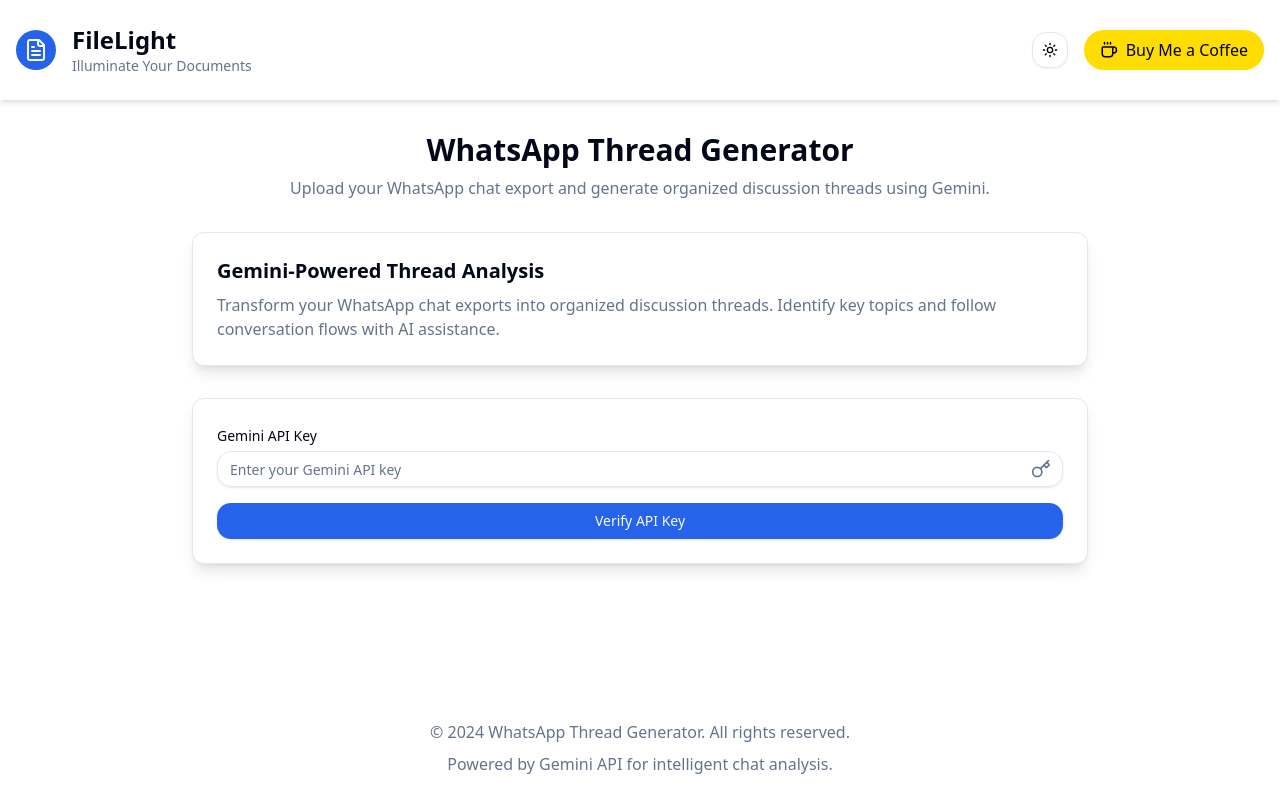
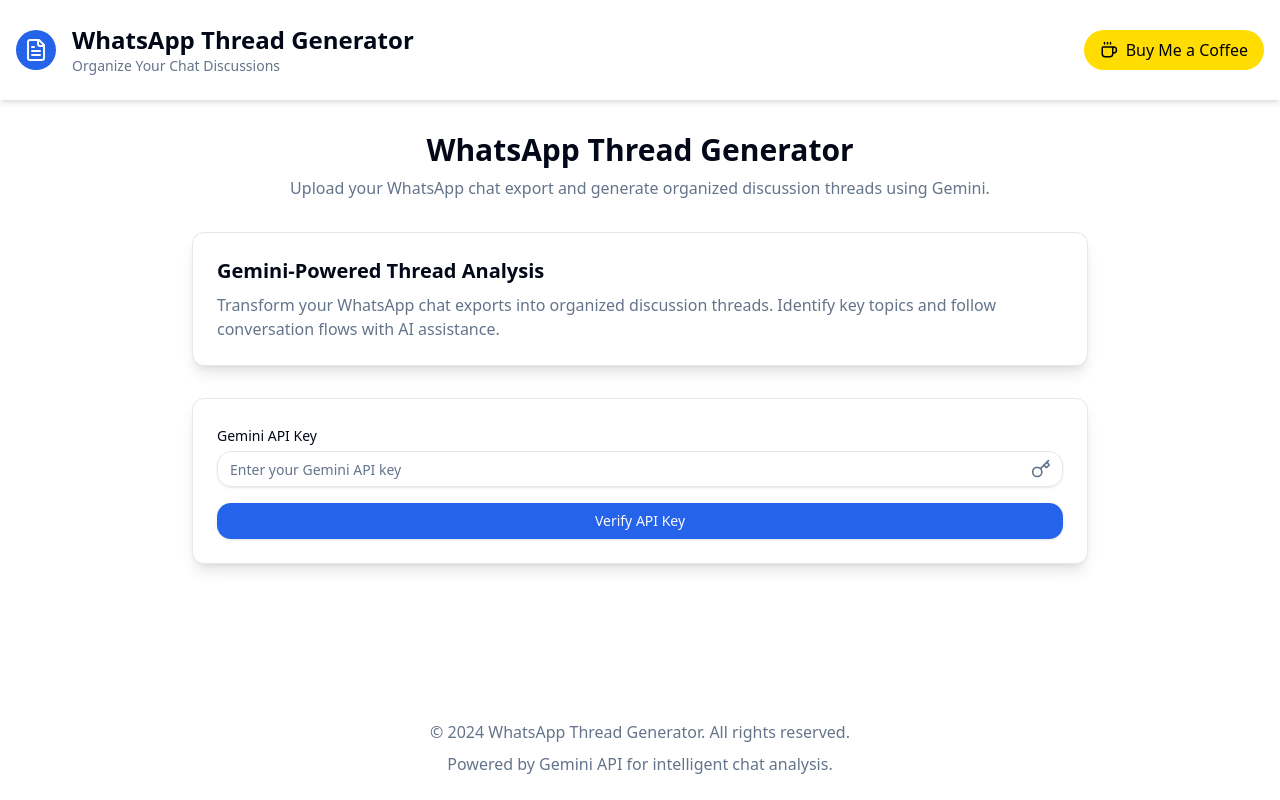
Before and after one commit to yehonatanyosefi/whatsapp-threads, a Next.js app: page / in a window 1280 px wide. Built offline with nearby package versions, Linux system fonts and the light colour scheme.

Commit message:
made header show it's whatsapp related

```diff
--- a/components/Header.tsx
+++ b/components/Header.tsx
@@ -1,6 +1,5 @@
 import { FileText } from 'lucide-react'
 import { BuyMeACoffee } from './BuyMeACoffee'
-import { ThemeToggle } from './ThemeToggle'
 
 export function Header() {
 	return (
@@ -11,12 +10,12 @@
 						<FileText className="text-primary-foreground w-6 h-6" />
 					</div>
 					<div>
-						<h1 className="text-2xl font-bold text-foreground">FileLight</h1>
-						<p className="text-sm text-muted-foreground">Illuminate Your Documents</p>
+						<h1 className="text-2xl font-bold text-foreground">WhatsApp Thread Generator</h1>
+						<p className="text-sm text-muted-foreground">Organize Your Chat Discussions</p>
 					</div>
 				</div>
 				<nav className="flex items-center space-x-4">
-					<ThemeToggle />
+					{/* <ThemeToggle /> */}
 					<BuyMeACoffee />
 				</nav>
 			</div>
```
